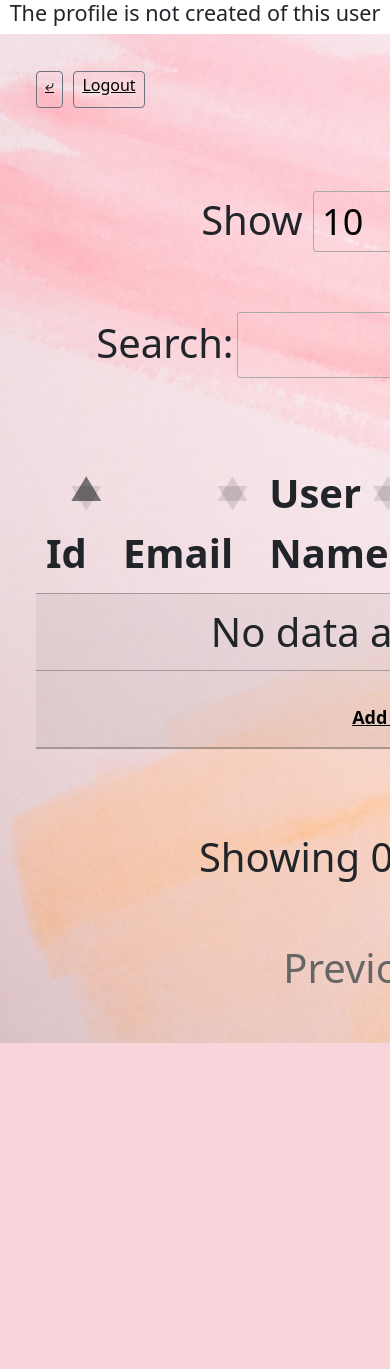
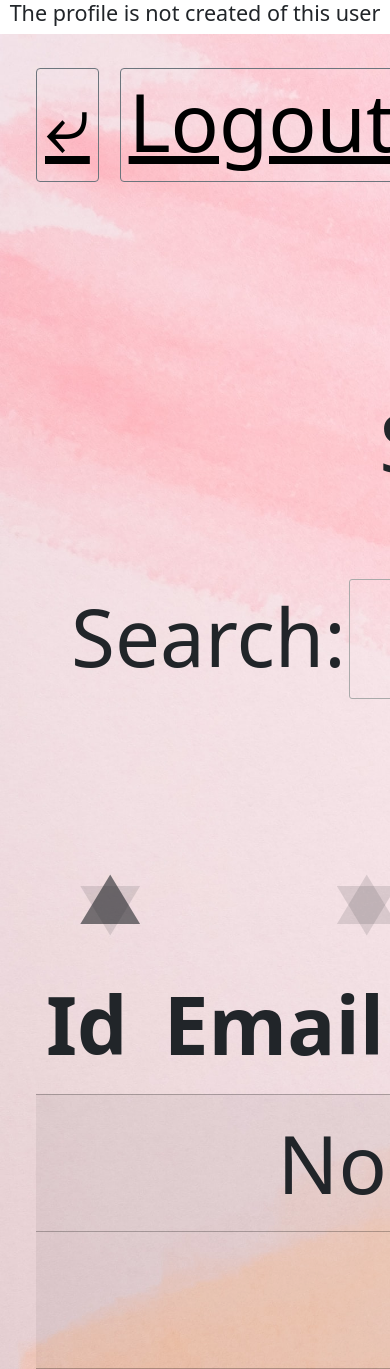
Before and after one commit to palakpadalia/flask, a Flask app: page /edituserprofile/1 in a window 390 px wide; the page is wider, and only the part inside the window is pictured. Shown: the top 1369 px of that part. Before the commit the page ends 1043 px from the top of that part, so only its background shows below. Run offline with Flask 2, Linux system fonts and the light colour scheme; data that the repository does not hold is empty; some libraries are stand-ins or nearby versions.

Commit message:
font size

```diff
--- a/app.py
+++ b/app.py
@@ -32,11 +32,12 @@ app.config['MAIL_USE_TLS'] = True
 app.config['MAIL_USE_SSL'] = False
 
 app.config['MAX_CONTENT_LENGTH'] = 1 * 1024 * 1024
+
 ALLOWED_EXTENSIONS = set(['png', 'jpg'])
 
 
 def allowed_file(filename):
-	return '.' in filename and filename.rsplit('.', 1)[1].lower() in ALLOWED_EXTENSIONS
+    return '.' in filename and filename.rsplit('.', 1)[1].lower() in ALLOWED_EXTENSIONS
 
 
 app.permanent_session_lifetime = timedelta(minutes=1000)
@@ -485,7 +486,7 @@ def createprofile():
             first_name = profile['first_name']
             last_name = profile['last_name']
             date_of_birth = profile['date_of_birth']
-            dobc=request.files['dobc']
+            dobc = request.files['dobc']
             mobile_number = profile['mobile_number']
             gender = profile['gender']
             address = profile['address']
@@ -499,8 +500,6 @@ def createprofile():
 
             PDF_FOLDER = 'static/birthcertificate/'
             app.config['PDF_FOLDER'] = PDF_FOLDER
-
-
 
             if allowed_file(file.filename):
 
@@ -516,7 +515,7 @@ def createprofile():
                 mysql.connection.commit()
                 flash('The profile is added !')
                 cursor.execute(
-                        'SELECT * FROM user_profile WHERE user_id= %s', [user_id])
+                    'SELECT * FROM user_profile WHERE user_id= %s', [user_id])
                 data = cursor.fetchall()
 
                 print(data[0])
@@ -524,7 +523,7 @@ def createprofile():
 
             else:
                 flash('Allowed image types are -> png, jpg')
-                return render_template('profile.html',user_name=user_name, email=email)
+                return render_template('profile.html', user_name=user_name, email=email)
 
         else:
             return render_template('profile.html', user_name=user_name, email=email,)
@@ -537,10 +536,10 @@ def createprofile():
 def display_image(filename):
     return redirect(url_for('static', filename='profilepic/' + filename))
 
+
 @app.route('/dob/<dobcer>')
 def display_pdf(dobcer):
     return redirect(url_for('static', filename='birthcertificate/' + dobcer))
-
 
 
 #==================================================SHOW_PROFILE==================================================#
@@ -562,16 +561,18 @@ def showprofile():
 
             print(data[0])
 
-            cursor.execute('SELECT image FROM user_profile WHERE user_id= %s', [user_id])
+            cursor.execute(
+                'SELECT image FROM user_profile WHERE user_id= %s', [user_id])
             img = cursor.fetchone()
-            filename=img.get('image')
+            filename = img.get('image')
 
-            cursor.execute('SELECT dobc FROM user_profile WHERE user_id= %s', [user_id])
+            cursor.execute(
+                'SELECT dobc FROM user_profile WHERE user_id= %s', [user_id])
             dobcer = cursor.fetchone()
-            dobcer=dobcer.get('dobc')
+            dobcer = dobcer.get('dobc')
 
             cursor.close()
-            return render_template('showprofile.html', row=data[0], user_name=user_name, email=email,filename=filename,dobcer=dobcer)
+            return render_template('showprofile.html', row=data[0], user_name=user_name, email=email, filename=filename, dobcer=dobcer)
 
         else:
             msg = " First of all you have to create profile so then after \n you can show or edit your profile !"
@@ -609,7 +610,6 @@ def editprofile():
 
 
 @app.route('/profileupdate', methods=['GET', 'POST'])
-
 def profileupdate():
 
     UPLOAD_FOLDER = 'static/profilepic/'
@@ -622,7 +622,6 @@ def profileupdate():
     user_name = session['user_name']
     email = session['email']
 
-
     if 'userloggedin' in session:
         if request.method == "POST":
             user_id = request.args.get('user_id')
@@ -631,7 +630,7 @@ def profileupdate():
             first_name = profile['first_name']
             last_name = profile['last_name']
             date_of_birth = profile['date_of_birth']
-            dobc=request.files['dobc']
+            dobc = request.files['dobc']
             mobile_number = profile['mobile_number']
             gender = profile['gender']
             address = profile['address']
@@ -639,7 +638,6 @@ def profileupdate():
             state = profile['state']
             zipcode = profile['zipcode']
             file = request.files['file']
-
 
             PDF_FOLDER = 'static/birthcertificate/'
             app.config['PDF_FOLDER'] = PDF_FOLDER
@@ -649,7 +647,6 @@ def profileupdate():
                 'SELECT * FROM user_profile WHERE user_id= %s', [user_id])
             data = cursor.fetchall()
             print(data[0])
-
 
             if not first_name or not last_name or not date_of_birth or not dobc or not mobile_number or not gender or not address or not city or not state or not zipcode or not file:
                 error = 'Please Fill the details'
@@ -687,12 +684,12 @@ def profileupdate():
                 zipcode = "Please enter your zipcode"
                 return render_template('editprofile.html', zipcode=zipcode, row=data[0])
 
-
             else:
                 if allowed_file(file.filename):
 
                     filename = secure_filename(file.filename)
-                    file.save(os.path.join(app.config['UPLOAD_FOLDER'], filename))
+                    file.save(os.path.join(
+                        app.config['UPLOAD_FOLDER'], filename))
 
                     dobcer = secure_filename(dobc.filename)
                     dobc.save(os.path.join(app.config['PDF_FOLDER'], dobcer))
@@ -711,11 +708,14 @@ def profileupdate():
                     return render_template('showprofile.html', row=data[0], user_name=user_name, email=email, filename=filename, dobcer=dobcer)
 
                 else:
+                    # cursor.execute(
+                    #     'SELECT * FROM user_profile WHERE user_id= %s', [user_id])
+                    # data = cursor.fetchall()
+                    # print(data[0])
                     flash('Allowed image types are -> png, jpg')
-                    return render_template('editprofile.html',user_name=user_name, email=email)
+                    return render_template('editprofile.html', user_name=user_name, email=email)
 
-
-        return render_template('showprofile.html', user_id=user_id, user_name=user_name, email=email)
+        return render_template('showprofile.html', user_id=user_id,  user_name=user_name, email=email)
     else:
         return render_template('user_login.html')
 
@@ -737,24 +737,25 @@ def edituserprofile(user_id):
         data = cursor.fetchall()
         print(data[0])
 
-        cursor.execute('SELECT image FROM user_profile WHERE user_id= %s', [user_id])
+        cursor.execute(
+            'SELECT image FROM user_profile WHERE user_id= %s', [user_id])
         img = cursor.fetchone()
-        filename=img.get('image')
+        filename = img.get('image')
 
-        cursor.execute('SELECT dobc FROM user_profile WHERE user_id= %s', [user_id])
+        cursor.execute(
+            'SELECT dobc FROM user_profile WHERE user_id= %s', [user_id])
         dobcer = cursor.fetchone()
-        dobcer=dobcer.get('dobc')
+        dobcer = dobcer.get('dobc')
 
         cursor.execute('SELECT user_name FROM users WHERE id= %s', [user_id])
-        user_name=cursor.fetchone()
-        user_name=user_name.get('user_name')
+        user_name = cursor.fetchone()
+        user_name = user_name.get('user_name')
 
         cursor.execute('SELECT email FROM users WHERE id= %s', [user_id])
-        email=cursor.fetchone()
-        email=email.get('email')
+        email = cursor.fetchone()
+        email = email.get('email')
 
-
-        return render_template('edituserprofile.html', row=data[0], filename=filename,dobcer=dobcer,user_name=user_name,email=email)
+        return render_template('edituserprofile.html', row=data[0], filename=filename, dobcer=dobcer, user_name=user_name, email=email)
 
     else:
         msg = "The profile is not created of this user"
@@ -771,7 +772,6 @@ def userprofileupdate(user_id=0):
 
     PDF_FOLDER = 'static/birthcertificate/'
     app.config['PDF_FOLDER'] = PDF_FOLDER
-
 
     if request.method == "POST":
         user_id = session['id']
@@ -791,7 +791,6 @@ def userprofileupdate(user_id=0):
 
         PDF_FOLDER = 'static/birthcertificate/'
         app.config['PDF_FOLDER'] = PDF_FOLDER
-
 
         cursor = mysql.connection.cursor()
         cursor.execute(
@@ -845,16 +844,17 @@ def userprofileupdate(user_id=0):
             cursor.execute("SELECT * FROM users")  # Execute the SQL
             list_users = cursor.fetchall()
 
+            cursor.execute(
+                'SELECT image FROM user_profile WHERE user_id= %s', [user_id])
+            img = cursor.fetchone()
+            filename = img.get('image')
 
-            cursor.execute('SELECT image FROM user_profile WHERE user_id= %s', [user_id])
-            img = cursor.fetchone()
-            filename=img.get('image')
+            cursor.execute(
+                'SELECT dobc FROM user_profile WHERE user_id= %s', [user_id])
+            dobcer = cursor.fetchone()
+            dobcer = dobcer.get('dobc')
 
-            cursor.execute('SELECT dobc FROM user_profile WHERE user_id= %s', [user_id])
-            dobcer = cursor.fetchone()
-            dobcer=dobcer.get('dobc')
-
-            return render_template('index.html', users=list_users,filename=filename,dobcer=dobcer)
+            return render_template('index.html', users=list_users, filename=filename, dobcer=dobcer)
 
     return render_template('index.html')
 
--- a/static/css/main.css
+++ b/static/css/main.css
@@ -18,7 +18,30 @@
         background-size: cover;
         min-height: 900px;
         width: fit-content;
-        font-size: 40px;
+        font-size: 80px;
+    }
+
+    .form4 {
+        background-image: url('/static/images/annie-spratt-zA7I5BtFbvw-unsplash.jpg');
+        background-repeat: no-repeat;
+        background-size: cover;
+        min-height: 900px;
+        width: fit-content;
+    }
+
+
+    .a-3 {
+        color: black;
+        height: 50px;
+        width: 50px;
+        font-size: 80px;
+    }
+
+    .a-4 {
+        color: black;
+        height: 50px;
+        width: 50px;
+        font-size: 20px;
     }
 
 
@@ -37,6 +60,7 @@
 
     .h2 {
         text-align: center;
+        font-size: 120px;
     }
 
     .bg {
@@ -68,7 +92,11 @@
         width: fit-content;
     }
 
-
+    .a-3 {
+        color: black;
+        height: 50px;
+        width: 50px;
+    }
 
     .h2 {
         text-align: center;
@@ -105,6 +133,13 @@
         height: 800px;
         background-repeat: no-repeat;
     }
+
+    .a-3 {
+        color: black;
+        height: 50px;
+        width: 50px;
+    }
+
 
     .form2 {
         background-image: url('/static/images/bench-accounting-nvzvOPQW0gc-unsplash.jpg');
@@ -196,6 +231,13 @@ select {
     font-size: .9em;
     width: 242px;
     margin-top: 10px;
+}
+
+
+.a-3 {
+    color: black;
+    height: 50px;
+    width: 50px;
 }
 
 
@@ -331,9 +373,15 @@ button {
     background-repeat: no-repeat;
     background-size: cover;
     min-height: 900px;
+}
 
+.form4 {
+    background-image: url('/static/images/annie-spratt-zA7I5BtFbvw-unsplash.jpg');
+    background-repeat: no-repeat;
+    background-size: cover;
+    min-height: 900px;
+}
 
-}
 
 .button {
     align-self: flex-end;
@@ -378,11 +426,3 @@ img {
     width: 165px;
     border-radius: 50%;
 }
-
-/* .footer{
-    background: #bdc3c7;
-    background: #999FA2;
-    background: -webkit-linear-gradient(top left, #999FA2, #FFFFFF);
-    background: -moz-linear-gradient(top left, #999FA2, #FFFFFF);
-    background: linear-gradient(to bottom right, #999FA2, #FFFFFF);
-} */
--- a/templates/index.html
+++ b/templates/index.html
@@ -50,16 +50,16 @@
         <div class="container-fluid">
             <div class="text-right">
                 <button type="button" class="btn btn-outline-secondary btn-sm">
-                    <h6 class="text-center"><a href="{{url_for('showusers')}}" class="a-2">⤶</a></h6>
+                    <h6 class="text-center"><a href="{{url_for('showusers')}}" class="a-3">⤶</a></h6>
                 </button>
                 <button type="button" class="btn btn-outline-secondary btn-sm">
-                    <h6 class="text-center"><a href="{{url_for('logout')}}" class="a-2"
+                    <h6 class="text-center"><a href="{{url_for('logout')}}" class="a-3"
                             onclick="reloadThePage()">Logout</a></h6>
                 </button>
             </div>
         </div>
         <div class="h2">
-            <h2>Users</h2>
+            <h2 class="h2">Users</h2>
         </div>
         <div class="container">
             <table class="table table-striped text-center mb-5" id="showtable">
--- a/templates/login.html
+++ b/templates/login.html
@@ -19,7 +19,7 @@
     <script src="/js/jqBootstrapValidation.js"></script>
     <link rel="stylesheet" href="/static/css/main.css">
 
-    <title>USER LOGIN</title>
+    <title>ADMIN LOGIN</title>
 </head>
 
 <body>
--- a/templates/profile.html
+++ b/templates/profile.html
@@ -244,7 +244,7 @@
 
                                         <div class="controls col-lg-3 col-lg-12">
                                             <input type="text" id="zipcode" name="zipcode"
-                                                data-validation-regex-regex="[0-9]{4}" required="required"
+                                                data-validation-regex-regex="[0-9]{6}" required="required"
                                                 data-validation-regex-message="Add only Numbers">
 
                                             <div> {{zipcode}}</div>
--- a/templates/show_admin.html
+++ b/templates/show_admin.html
@@ -25,11 +25,11 @@
         <div class="container-fluid">
             <div class="text-right">
                 <button type="button" class="btn btn-outline-secondary btn-sm">
-                    <h6 class="text-center"><a href="{{url_for('showusers')}}" class="a-2">⤶</a></h6>
+                    <h6 class="text-center"><a href="{{url_for('showusers')}}" class="a-3">⤶</a></h6>
                 </button>
                 <button type="button" class="btn btn-outline-secondary btn-sm">
                     <h6 class="text-center"><a href="{{url_for('logout')}}" onclick="reloadThePage()"
-                            class="a-2">Logout</a></h6>
+                            class="a-3">Logout</a></h6>
                 </button>
             </div>
         </div>
@@ -84,6 +84,7 @@
             </table>
 
         </div>
+    </div>
 
     </h4>
 
--- a/templates/showuserprofile.html
+++ b/templates/showuserprofile.html
@@ -227,7 +227,7 @@
         $(function () { $("input,select,textarea").not("[type=submit]").jqBootstrapValidation(); });
 
         function reloadThePage() {
-            window.location.reload();
+            window.location.reload(true);
         }
     </script>
 </body>
--- a/templates/update_user.html
+++ b/templates/update_user.html
@@ -104,7 +104,7 @@
         $(function () { $("input,select,textarea").not("[type=submit]").jqBootstrapValidation(); });
 
         function reloadThePage() {
-            window.location.reload();
+            window.location.reload(true);
         }
 
     </script>
--- a/templates/userhome.html
+++ b/templates/userhome.html
@@ -77,7 +77,7 @@
 
     <script>
         function reloadThePage() {
-            window.location.reload();
+            window.location.reload(true);
         }
     </script>
 </body>
```
Also changed, not shown: templates/edituserprofile.html (+9 -8 lines). Lines whose indentation alone changed are shown as unchanged.
